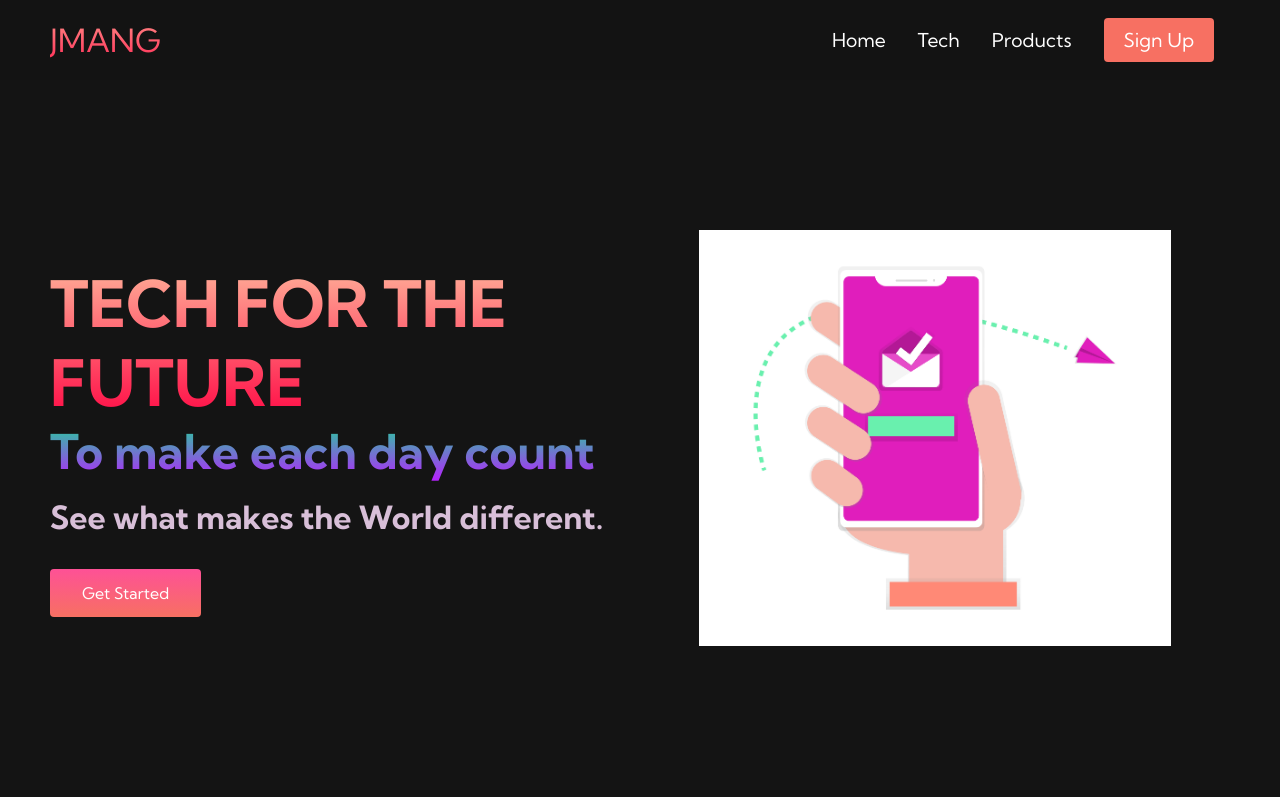
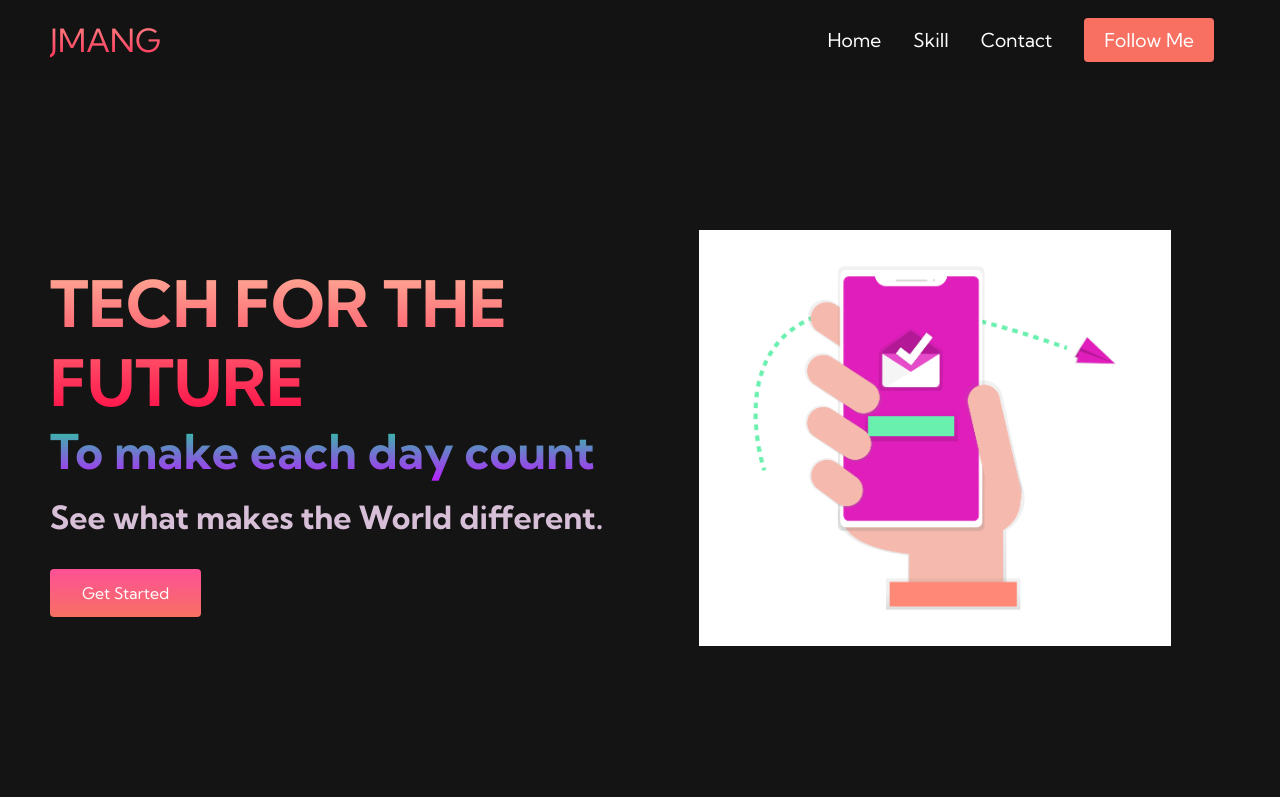
Before and after one commit to JoshuaMang/Personal_Project, a plain HTML site: page index.html in a window 1280 px wide. Shown: the top 797 px of the page. Drawn offline with Linux system fonts and the light colour scheme; some icons are missing; files whose address does not match are found by name.

Commit message:
Update index.html

```diff
--- a/index.html
+++ b/index.html
@@ -25,13 +25,13 @@
                     <a href="/" class="navbar__links">Home</a>
                 </li>
                 <li class="navbar__item">
-                    <a href="/tech.html" class="navbar__links">Tech</a>
+                    <a href="/tech.html" class="navbar__links">Skill</a>
                 </li>
                 <li class="navbar__item">
-                    <a href="/" class="navbar__links">Products</a>
+                    <a href="/" class="navbar__links">Contact</a>
                 </li>
                 <li class="navbar__btn">
-                    <a href="/" class="button">Sign Up</a>
+                    <a href="/" class="button">Follow Me</a>
                 </li>
             </ul>
         </div>
```
